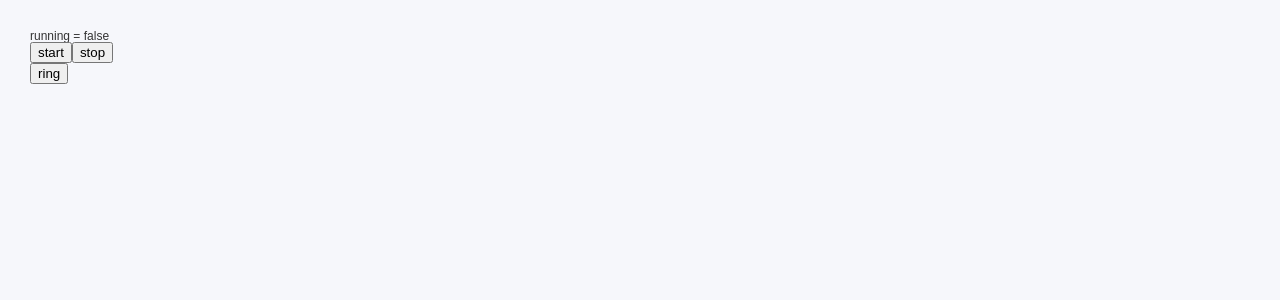
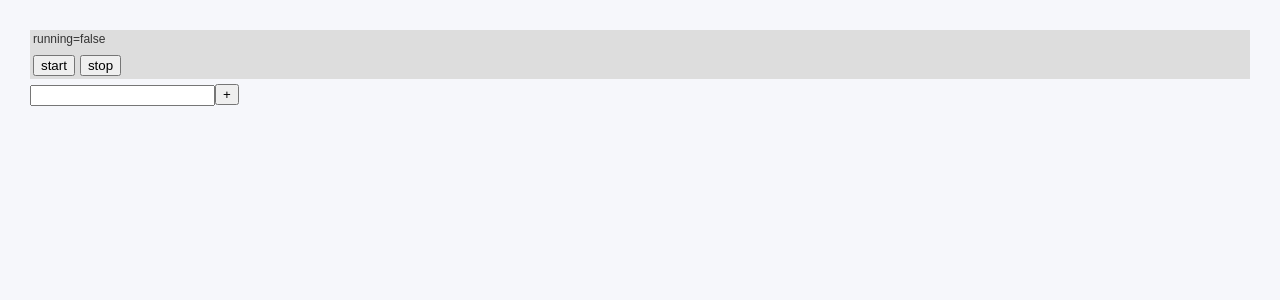
Before and after one commit to hotoku/timer, a React (Vite) app: page / in a window 1280 px wide. Shown: the top 300 px of the page. Built offline with nearby package versions, Linux system fonts and the light colour scheme.

Commit message:
[wip] bell start and stop works

```diff
--- /dev/null
+++ b/src/App.css
@@ -0,0 +1,13 @@
+.status {
+  margin-bottom: 10px;
+}
+
+.button + button {
+  margin-left: 5px;
+}
+
+.controller {
+  padding: 3px;
+  background-color: #ddd;
+  margin-bottom: 5px;
+}
--- a/src/App.tsx
+++ b/src/App.tsx
@@ -1,36 +1,54 @@
-import { useEffect, useState } from "react";
-import { ringBell } from "./utils";
+import React, { useEffect, useRef, useState } from "react";
+import Bell from "./Bell";
 
-function App() {
+import "./App.css";
+
+function App(): React.ReactElement {
+  const bell = useRef<Bell | null>(null);
   const [running, setRunning] = useState(false);
-  const [schedule, setSchedule] = useState<ReturnType<typeof startRing> | null>(
-    null
-  );
-  const startRing = () => {
-    ringBell();
-    const ret = setInterval(() => {
-      ringBell();
-    }, 1000);
-    setSchedule(ret);
-    return ret;
-  };
-  const stopRing = () => {
-    if (schedule) {
-      clearInterval(schedule);
-      setSchedule(null);
+  const [intervals, setIntervals] = useState<number[]>([]);
+  const startHandler = () => {
+    if (bell.current) {
+      bell.current.start();
+      setRunning(bell.current.running);
     }
   };
+  const stopHandler = () => {
+    if (bell.current) {
+      bell.current.stop();
+      setRunning(bell.current.running);
+    }
+  };
+
+  useEffect(() => {
+    bell.current = new Bell();
+  }, []);
   return (
-    <>
-      <div>running = {JSON.stringify(running)}</div>
-      <div>
-        <button onClick={startRing}>start</button>
-        <button onClick={stopRing}>stop</button>
+    <div className="app">
+      <div className="controller">
+        <div className="status">running={`${running}`}</div>
+        <div className="buttons">
+          <button className="button" onClick={startHandler}>
+            start
+          </button>
+          <button className="button" onClick={stopHandler}>
+            stop
+          </button>
+        </div>
       </div>
-      <div>
-        <button onClick={ringBell}>ring</button>
+      <div className="scheduler">
+        {intervals.map((interval, index) => {
+          return (
+            <div key={index} className="interval">
+              <span>{interval}</span>
+              <button>-</button>
+            </div>
+          );
+        })}
+        <input type="number" min={1} />
+        <button onClick={() => console.log("+")}>+</button>
       </div>
-    </>
+    </div>
   );
 }
 
--- /dev/null
+++ b/src/Bell.ts
@@ -0,0 +1,31 @@
+import { ringBell } from "./utils";
+
+class Bell {
+  nextSchdule: number | null;
+  running: boolean;
+  constructor() {
+    this.nextSchdule = null;
+    this.running = false;
+  }
+  loop() {
+    if (this.running) {
+      ringBell();
+      this.nextSchdule = window.setTimeout(() => {
+        this.loop();
+      }, 1000);
+    }
+  }
+  start() {
+    if (!this.running) {
+      this.running = true;
+      this.loop();
+    }
+  }
+  stop() {
+    this.running = false;
+    if (this.nextSchdule) {
+      window.clearTimeout(this.nextSchdule);
+    }
+  }
+}
+export default Bell;
--- a/src/utils.ts
+++ b/src/utils.ts
@@ -1,4 +1,6 @@
 export function ringBell() {
+  console.log("ringing bell", new Date().toISOString());
+  return;
   // Create an audio context
   const audioContext = new window.AudioContext();
 
```
Also changed, not shown: .eslintrc.cjs.
